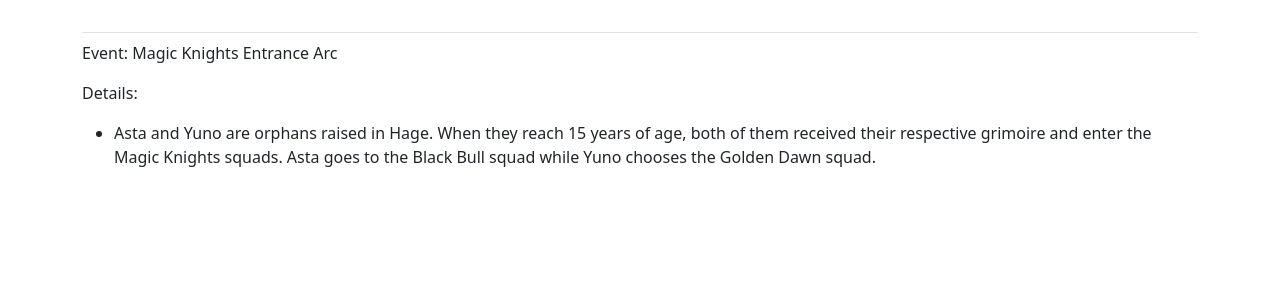
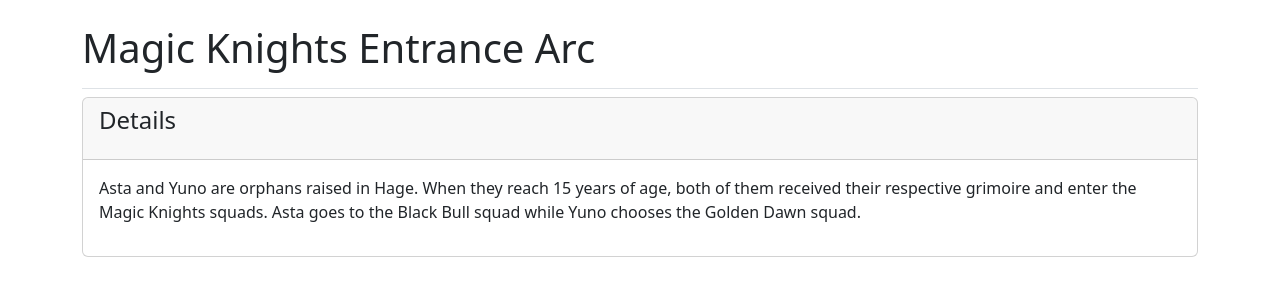
Before and after one commit to BrianIbale/Black-Clover, a Django app: page /galleries/events/1/ in a window 1280 px wide. Shown: the part 58-358 px from the top of the page. Run offline with Django 5.2, Linux system fonts and the light colour scheme; data comes from the database, SQL or seed files in the repository; some libraries are stand-ins or nearby versions.

Commit message:
Style event detail page and person detail page

```diff
--- a/hg_project/galleries/templates/galleries/event_detail.html
+++ b/hg_project/galleries/templates/galleries/event_detail.html
@@ -1,16 +1,26 @@
 {% extends 'galleries/base.html' %}
 
+
+{% block page_header %}
+  <h1>{{ event.event_text }}</h1>
+{% endblock page_header %}
+
+
 {% block content %}
-<p>Event: {{ event.event_text }}</p>
 
-<p>Details:</p>
-<ul>
-    {% for event_detail in event_details %}
-        <li>
-            <p>{{ event_detail.event_subtext|linebreaks }}</p>
-        </li>
-    {% empty %}
-        <li>There are no details for this event yet.</li>
-    {% endfor %}
-</ul>
+
+  {% for event_detail in event_details %}
+    <div class="card mb-3">
+      <!-- Card header with timestamp and edit link -->
+      <h4 class="card-header">
+        <p>Details</p>
+      </h4>
+      <!-- Card body with entry text -->
+      <div class="card-body">{{ event_detail.event_subtext|linebreaks }}</div>
+    </div>
+  {% empty %}
+    <p>There are no details for this event yet.</p>
+  {% endfor %}
+
+
 {% endblock content %}
```
Also changed, not shown: hg_project/galleries/templates/galleries/person_detail.html (+21 -11 lines).
